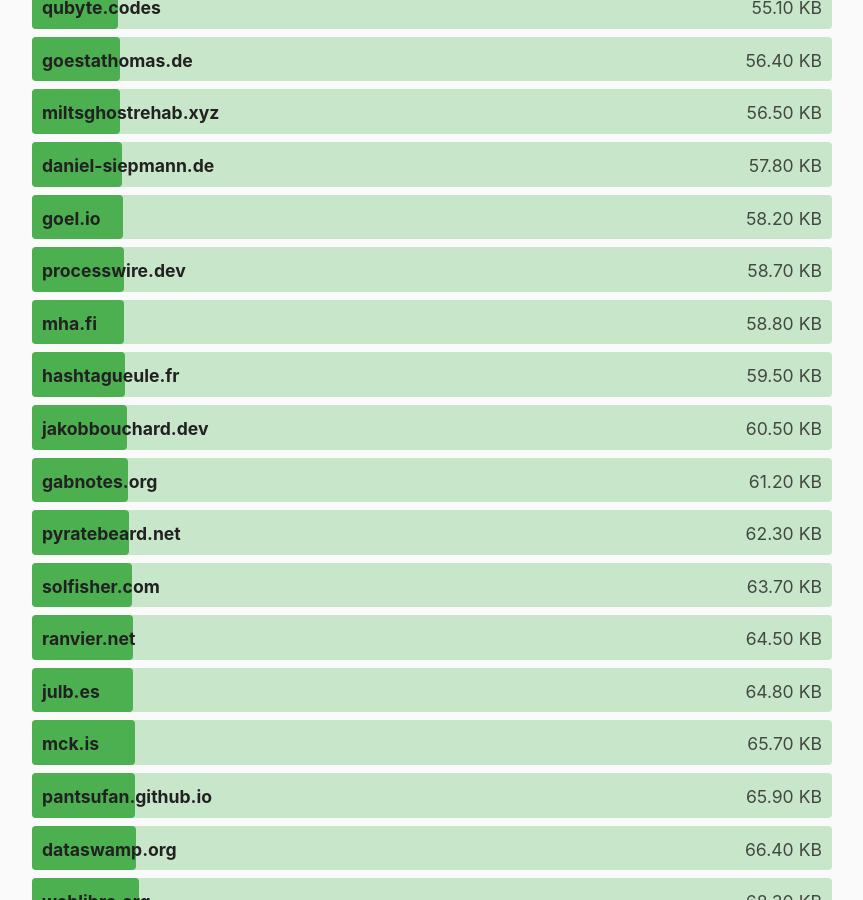
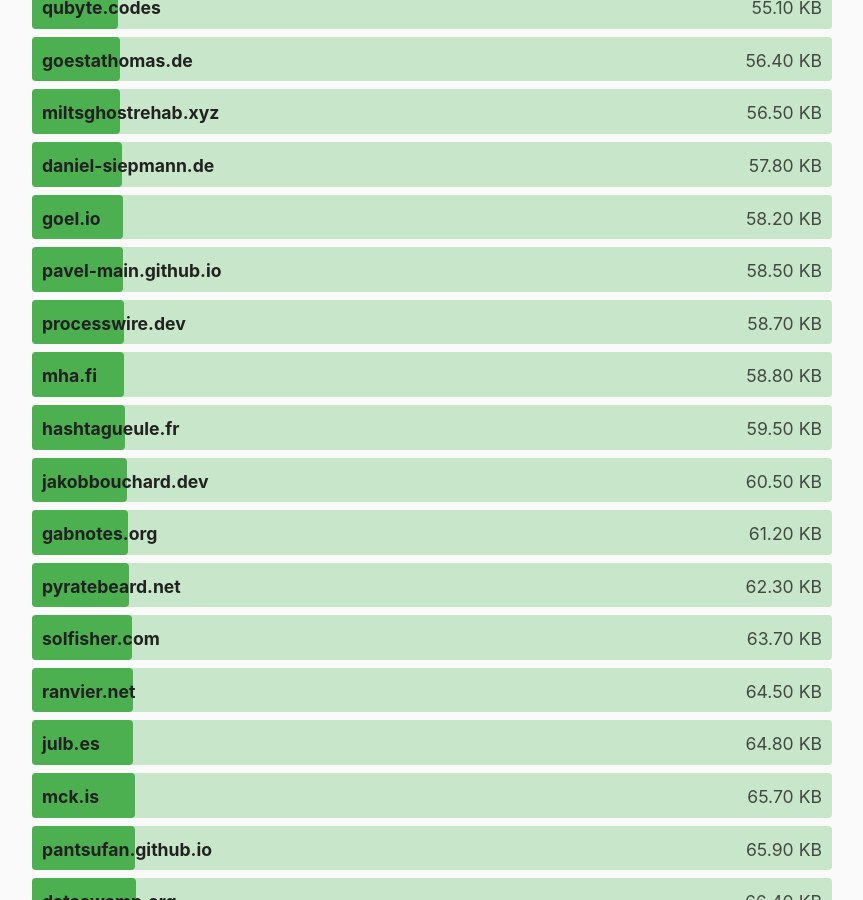
Before and after one commit to kevquirk/512kb.club, a Jekyll site: the page built from index.md, in a window 1280 px wide and 900 px high, scrolled down 10056 px. Shown: the whole window, without its empty margins (208-1071 px from the left). Built offline with Jekyll 4.4.1, drawn with Linux system fonts in a browser that asks for light colours; some of the changed text lies outside the part shown.

Commit message:
Update sites.yml
Make it to Green Team

```diff
--- a/_data/sites.yml
+++ b/_data/sites.yml
@@ -1235,7 +1235,7 @@
 
 - domain: pavel-main.github.io
   url: https://pavel-main.github.io/
-  size: 121
+  size: 58.5
   last_checked: 2022-01-30
 
 - domain: pawelgrzybek.com
```
